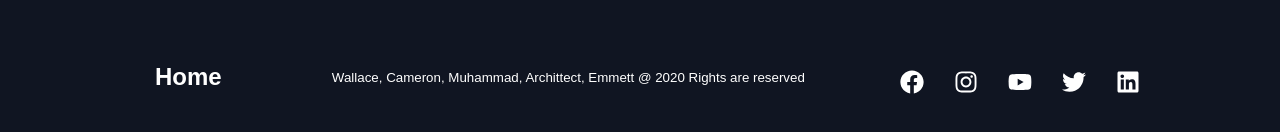
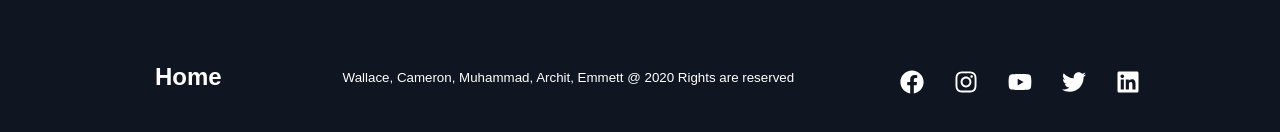
Before and after one commit to AlmightyK1ng/https---github.com-AlmightyK1ng-https---github.com-AlmightyK1ng-frontendpage, a React (Create React App) app: page / in a window 1280 px wide. Shown: the part 4484-4616 px from the top of the page. Built offline with nearby package versions, Linux system fonts and the light colour scheme.

Commit message:
fixed some text

```diff
--- a/src/components/Footer/index.js
+++ b/src/components/Footer/index.js
@@ -63,7 +63,7 @@ const Footer = () => {
             <SocialLogo to='/' onClick={toggleHome}>
               Home
             </SocialLogo>
-            <WebsiteRights> Wallace, Cameron, Muhammad, Archittect, Emmett @ 2020 Rights are reserved</WebsiteRights>
+            <WebsiteRights> Wallace, Cameron, Muhammad, Archit, Emmett @ 2020 Rights are reserved </WebsiteRights>
             <SocialIcons>
               <SocialIconLink href='/' target='_blank' aria-label='Facebook'>
                 <FaFacebook />
```
